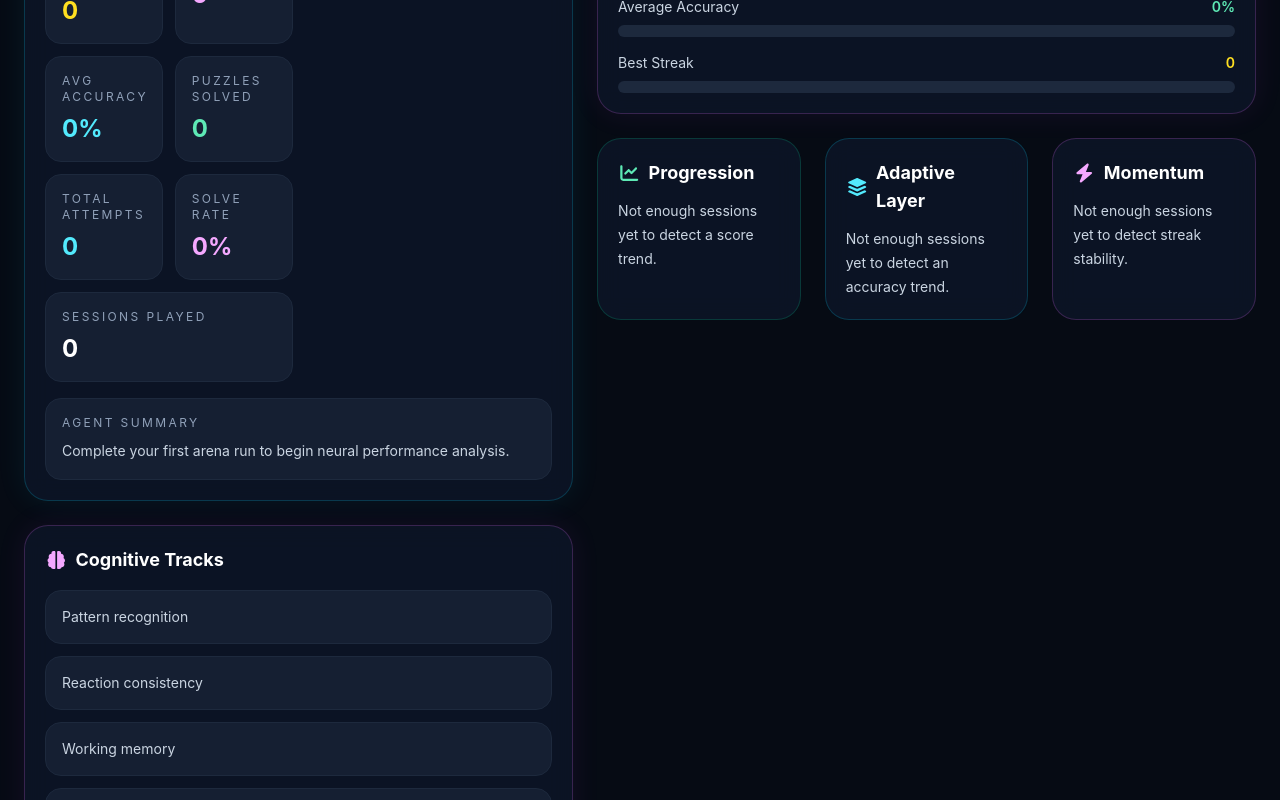
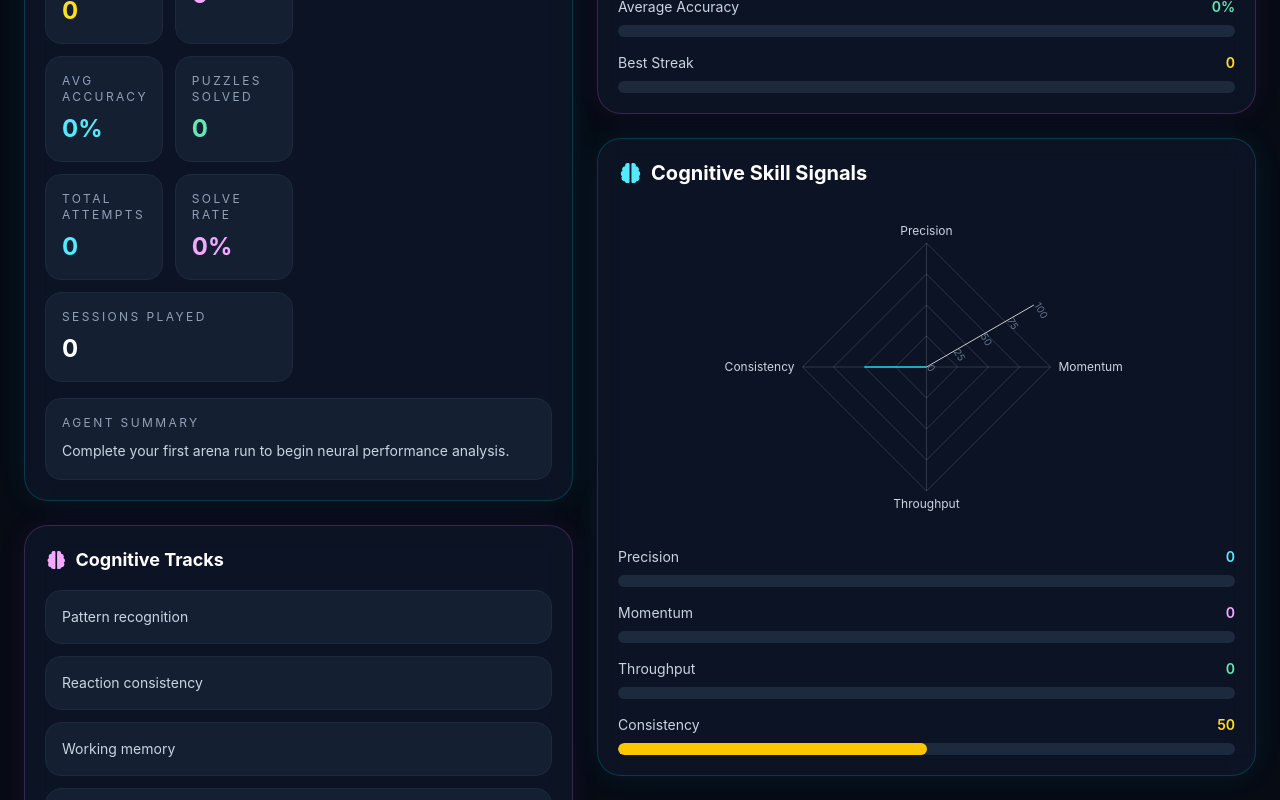
Before and after one commit to Breedlove-Jason/takeneuroiq, a React (Vite) app: page /profile in a window 1280 px wide. Shown: the part 800-1600 px from the top of the page. Built offline with nearby package versions, Linux system fonts and the light colour scheme.

Commit message:
Add cognitive radar chart to profile analytics

```diff
--- a/package.json
+++ b/package.json
@@ -16,7 +16,8 @@
     "@tailwindcss/vite": "^4.2.1",
     "react": "^19.2.0",
     "react-dom": "^19.2.0",
-    "react-router-dom": "^7.13.1"
+    "react-router-dom": "^7.13.1",
+    "recharts": "^3.8.0"
   },
   "devDependencies": {
     "@eslint/js": "^9.39.1",
--- a/src/pages/ProfilePage.jsx
+++ b/src/pages/ProfilePage.jsx
@@ -8,6 +8,14 @@ import {
   faBolt,
   faLayerGroup,
 } from "@fortawesome/free-solid-svg-icons";
+import {
+  Radar,
+  RadarChart,
+  PolarGrid,
+  PolarAngleAxis,
+  PolarRadiusAxis,
+  ResponsiveContainer,
+} from "recharts";
 import { getSessions, clearSessions } from "../game/sessionTracker";
 import { getPlayerName, setPlayerName } from "../game/playerIdentity";
 
@@ -70,6 +78,7 @@ function ProfilePage() {
       sum + (session.puzzlesCorrect ?? session.correctAnswers ?? 0),
     0,
   );
+
   const totalPuzzlesAttempted = sessions.reduce(
     (sum, session) =>
       sum + (session.puzzlesAttempted ?? session.puzzlesSeen ?? 0),
@@ -107,6 +116,43 @@ function ProfilePage() {
           }, 0) / sessions.length,
         )
       : 0;
+  const precisionScore = Math.min(
+    Math.round((averageAccuracy + solveRate) / 2),
+    100,
+  );
+
+  const momentumScore = Math.min(Math.round((bestStreak / 12) * 100), 100);
+
+  const throughputScore = Math.min(
+    Math.round((averageScore / 1200) * 100),
+    100,
+  );
+
+  const consistencyScore = (() => {
+    if (sessions.length < 2) return 50;
+
+    const recentScores = recentSessions
+      .slice()
+      .reverse()
+      .map((session) => session.score ?? 0);
+
+    const minScore = Math.min(...recentScores);
+    const maxScore = Math.max(...recentScores);
+    const spread = maxScore - minScore;
+
+    if (spread <= 100) return 90;
+    if (spread <= 250) return 75;
+    if (spread <= 400) return 60;
+    return 40;
+  })();
+
+  const radarData = [
+    { skill: "Precision", value: precisionScore },
+    { skill: "Momentum", value: momentumScore },
+    { skill: "Throughput", value: throughputScore },
+    { skill: "Consistency", value: consistencyScore },
+  ];
+
   const performanceInsight = (() => {
     if (sessions.length === 0) {
       return "Complete your first arena run to begin neural performance analysis.";
@@ -645,6 +691,99 @@ function ProfilePage() {
               </div>
             </div>
 
+            <div className="rounded-3xl border border-cyan-400/20 bg-slate-900/70 p-5 shadow-[0_0_30px_rgba(34,211,238,0.08)] backdrop-blur-md">
+              <h2 className="flex items-center gap-2 text-xl font-bold text-white">
+                <FontAwesomeIcon icon={faBrain} className="text-cyan-300" />
+                Cognitive Skill Signals
+              </h2>
+
+              <div className="mt-5 h-80 w-full">
+                <ResponsiveContainer width="100%" height="100%">
+                  <RadarChart data={radarData}>
+                    <PolarGrid stroke="rgba(148, 163, 184, 0.25)" />
+                    <PolarAngleAxis
+                      dataKey="skill"
+                      tick={{ fill: "#cbd5e1", fontSize: 12 }}
+                    />
+                    <PolarRadiusAxis
+                      angle={30}
+                      domain={[0, 100]}
+                      tick={{ fill: "#64748b", fontSize: 10 }}
+                    />
+                    <Radar
+                      name="Cognitive Profile"
+                      dataKey="value"
+                      stroke="#22d3ee"
+                      fill="#22d3ee"
+                      fillOpacity={0.35}
+                    />
+                  </RadarChart>
+                </ResponsiveContainer>
+              </div>
+
+              <div className="mt-5 space-y-4">
+                <div>
+                  <div className="mb-2 flex items-center justify-between text-sm">
+                    <span className="text-slate-300">Precision</span>
+                    <span className="font-semibold text-cyan-300">
+                      {precisionScore}
+                    </span>
+                  </div>
+                  <div className="h-3 overflow-hidden rounded-full bg-slate-800">
+                    <div
+                      className="h-full rounded-full bg-cyan-400 transition-all duration-500"
+                      style={{ width: `${precisionScore}%` }}
+                    />
+                  </div>
+                </div>
+
+                <div>
+                  <div className="mb-2 flex items-center justify-between text-sm">
+                    <span className="text-slate-300">Momentum</span>
+                    <span className="font-semibold text-fuchsia-300">
+                      {momentumScore}
+                    </span>
+                  </div>
+                  <div className="h-3 overflow-hidden rounded-full bg-slate-800">
+                    <div
+                      className="h-full rounded-full bg-fuchsia-400 transition-all duration-500"
+                      style={{ width: `${momentumScore}%` }}
+                    />
+                  </div>
+                </div>
+
+                <div>
+                  <div className="mb-2 flex items-center justify-between text-sm">
+                    <span className="text-slate-300">Throughput</span>
+                    <span className="font-semibold text-emerald-300">
+                      {throughputScore}
+                    </span>
+                  </div>
+                  <div className="h-3 overflow-hidden rounded-full bg-slate-800">
+                    <div
+                      className="h-full rounded-full bg-emerald-400 transition-all duration-500"
+                      style={{ width: `${throughputScore}%` }}
+                    />
+                  </div>
+                </div>
+
+                <div>
+                  <div className="mb-2 flex items-center justify-between text-sm">
+                    <span className="text-slate-300">Consistency</span>
+                    <span className="font-semibold text-yellow-300">
+                      {consistencyScore}
+                    </span>
+                  </div>
+                  <div className="h-3 overflow-hidden rounded-full bg-slate-800">
+                    <div
+                      className="h-full rounded-full bg-yellow-400 transition-all duration-500"
+                      style={{ width: `${consistencyScore}%` }}
+                    />
+                  </div>
+                </div>
+              </div>
+            </div>
+
             <div className="grid gap-6 md:grid-cols-3">
               <div className="rounded-3xl border border-emerald-400/20 bg-slate-900/70 p-5 backdrop-blur-md">
                 <h2 className="flex items-center gap-2 text-lg font-bold text-white">
```
Also changed, not shown: 1 other file (tests, documents, lock files or other folders).
